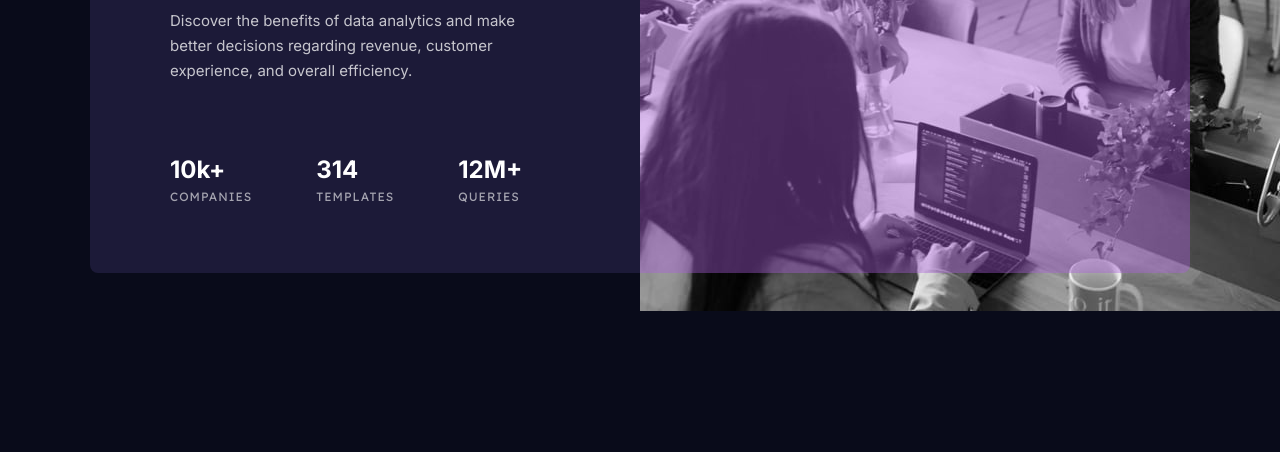
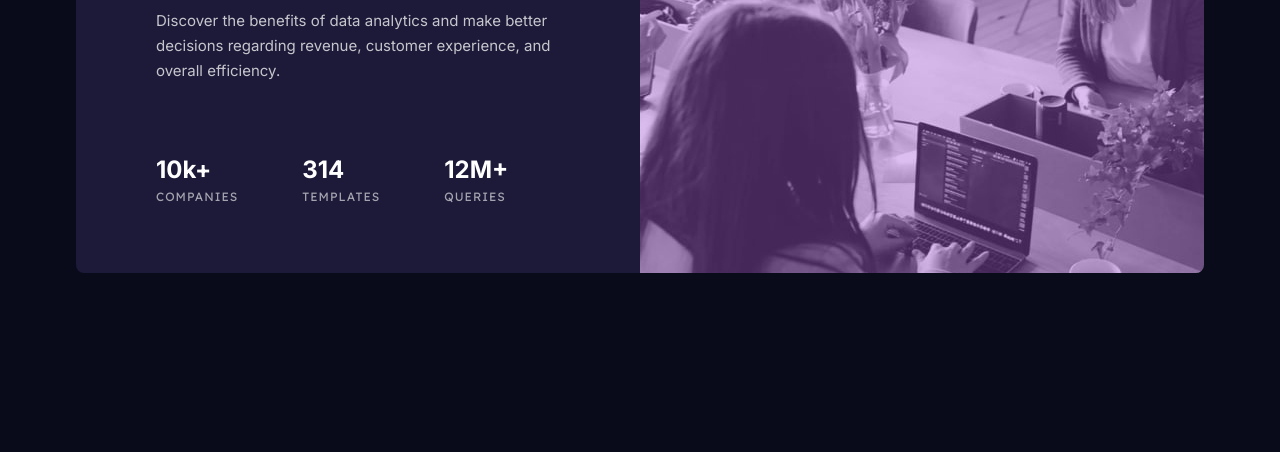
Before and after one commit to Michael-Andreas/preview-card-component, a plain HTML site: page index.html in a window 1280 px wide. Shown: the part 348-800 px from the top of the page. Drawn offline with Linux system fonts and the light colour scheme.

Commit message:
finished desktop design

```diff
--- a/styles.css
+++ b/styles.css
@@ -37,7 +37,6 @@ main {
   background-color: hsl(244, 37%, 16%);
   border-radius: 8px;
   margin: 88px 24px;
-  max-width: 564px;
 }
 
 .image-container {
@@ -113,6 +112,12 @@ li {
 }
 
 @media (min-width: 37.5rem) {
+  main {
+    width: 70%;
+    min-width: 500px;
+    max-width: 650px;
+  }
+
   section {
     padding: 64px 80px;
     text-align: left;
@@ -133,11 +138,13 @@ li {
   }
 }
 
-@media (min-width: 56.25rem) {
+@media (min-width: 1200px) {
   main {
     display: grid;
     grid-template-columns: 1fr 1fr;
-    min-width: 1100px;
+    width: auto;
+    max-width: 1128px;
+    overflow: hidden;
   }
 
   .image-container {
```
